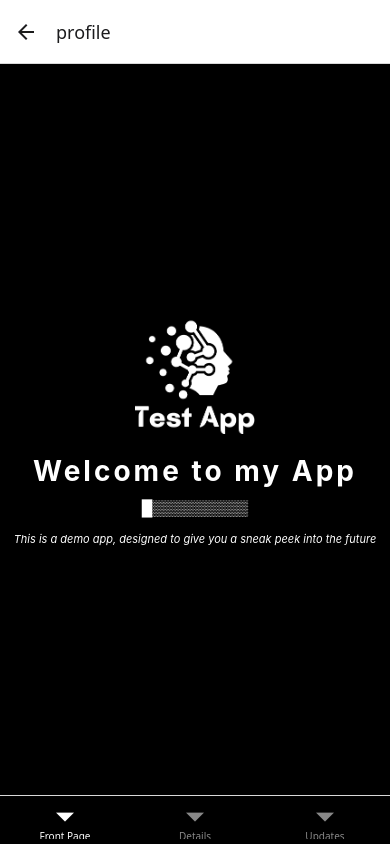
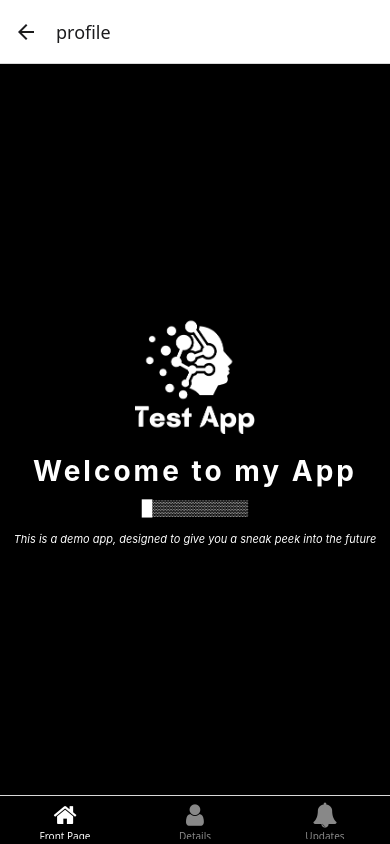
Before and after one commit to Samgyupp/TestApp, a React Native app: screen /Profile in a window 390 px wide. Built offline with nearby package versions, Linux system fonts and the light colour scheme.

Commit message:
nav_icons

```diff
--- a/src/Screens/ProfileScreen.tsx
+++ b/src/Screens/ProfileScreen.tsx
@@ -1,36 +1,47 @@
 import React from "react";
 import { createBottomTabNavigator } from '@react-navigation/bottom-tabs';
-import {View, Text, Button, StyleSheet} from "react-native";
-import {StackNavigationProp} from "@react-navigation/stack";
-import { RouteProp } from "@react-navigation/native"
+import { View, Text, Button, StyleSheet } from "react-native";
+import { RouteProp } from "@react-navigation/native";
 import { RootStackParamList } from "../Navigation/AppNavigator";
 import Page1 from '../Components/Page1';
 import Page2 from '../Components/Page2';
 import Page3 from '../Components/Page3';
-
+import Icon from "react-native-vector-icons/FontAwesome"; // Import FontAwesome icons
 
 const Tab = createBottomTabNavigator();
 
-
-type ProfileScreenRouteProp = RouteProp <RootStackParamList, 'Profile'>;
-
+type ProfileScreenRouteProp = RouteProp<RootStackParamList, 'Profile'>;
 
 type Props = {
-    route : ProfileScreenRouteProp;
+    route: ProfileScreenRouteProp;
 };
 
-
-const ProfileScreen: React.FC<Props> = ({route}) => {
-return(
+const ProfileScreen: React.FC<Props> = ({ route }) => {
+    return (
         <Tab.Navigator
-screenOptions={{
+            screenOptions={({ route }) => ({
                 headerShown: false,
                 tabBarStyle: {
                     backgroundColor: '#000000',
                 },
                 tabBarActiveTintColor: '#ffffff',
                 tabBarInactiveTintColor: '#888888',
-  }}
+                tabBarIcon: ({ color, size }) => {
+                    let iconName: string;
+
+                    if (route.name === "Front Page") {
+                        iconName = "home";
+                    } else if (route.name === "Details") {
+                        iconName = "user";
+                    } else if (route.name === "Updates") {
+                        iconName = "bell";
+                    } else {
+                        iconName = "question";
+                    }
+
+                    return <Icon name={iconName} size={size} color={color} />;
+                },
+            })}
         >
             <Tab.Screen
                 name="Front Page"
@@ -48,5 +59,4 @@
     );
 };
 
-
 export default ProfileScreen;
```
Lines whose indentation alone changed are shown as unchanged.
